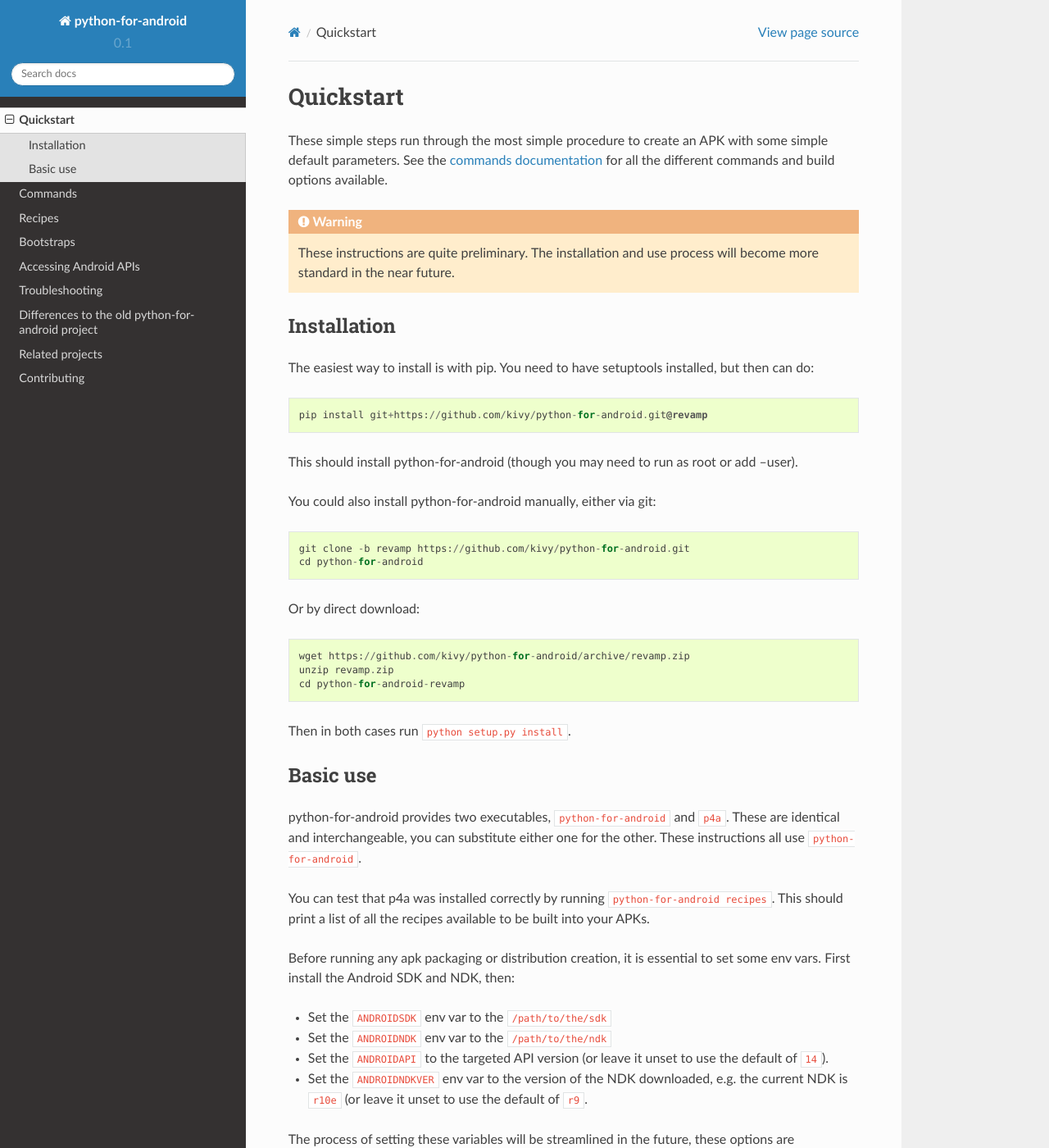
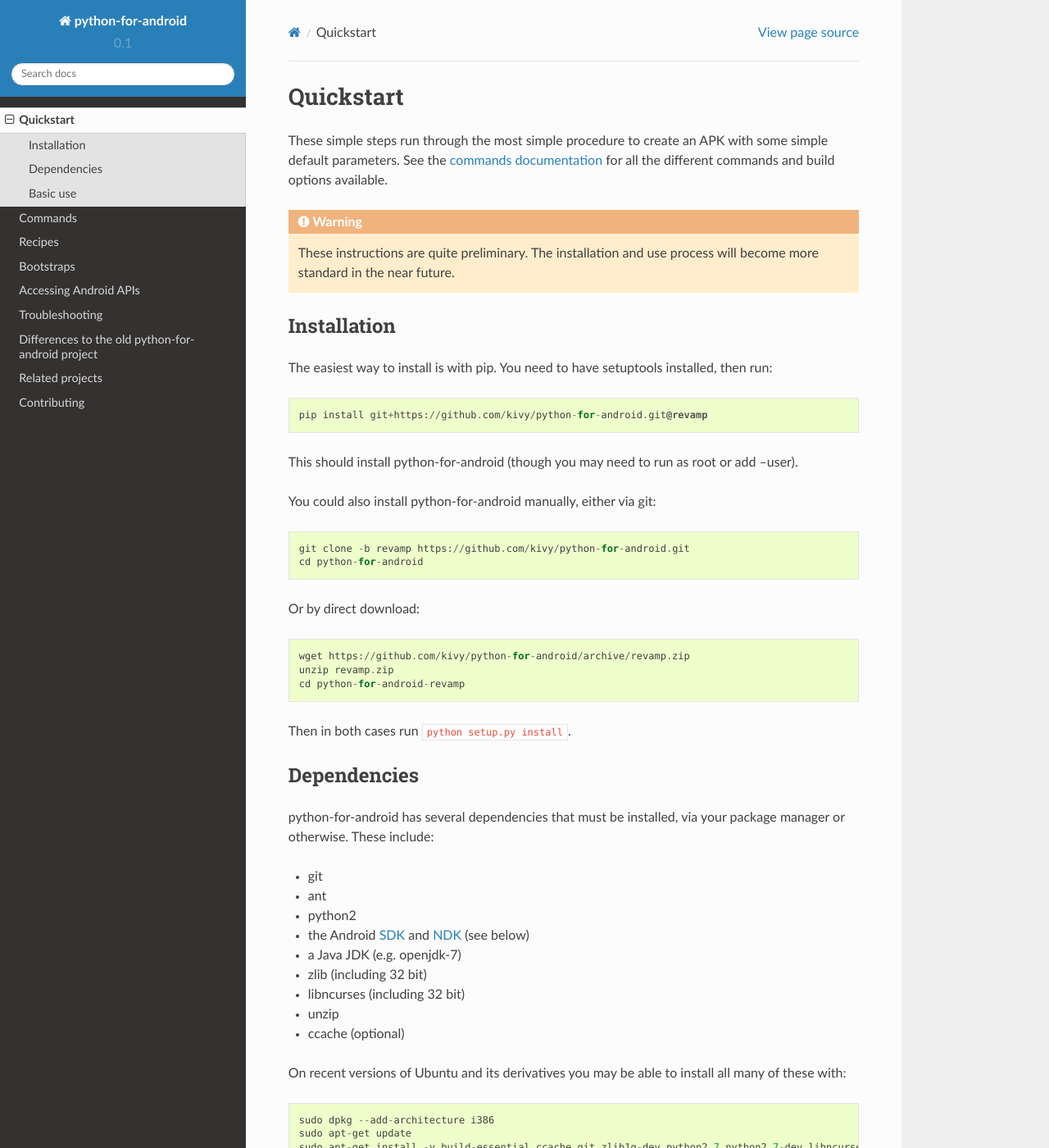
Before and after one commit to kivy/python-for-android, a Sphinx documentation site: the page built from doc/source/quickstart.rst, in a window 1280 px wide and 1400 px high. Shown: the whole window at 82% size. Built offline with Sphinx 7.4.7 and the Read the Docs theme 2.0.0, drawn with Linux system fonts in a browser that asks for light colours; pages that are not in the unit, such as notebooks, are missing from menus; some of the changed text lies outside the part shown.

Commit message:
Added some more install instructions

```diff
--- a/doc/source/quickstart.rst
+++ b/doc/source/quickstart.rst
@@ -15,7 +15,7 @@
 Installation
 ------------
 
-The easiest way to install is with pip. You need to have setuptools installed, but then can do::
+The easiest way to install is with pip. You need to have setuptools installed, then run::
 
   pip install git+https://github.com/kivy/python-for-android.git@revamp
 
@@ -34,6 +34,30 @@
 
 Then in both cases run ``python setup.py install``.
 
+Dependencies
+------------
+
+python-for-android has several dependencies that must be installed,
+via your package manager or otherwise. These include:
+
+- git
+- ant
+- python2
+- the Android `SDK <https://developer.android.com/sdk/index.html#Other>`_ and `NDK <https://developer.android.com/ndk/downloads/index.html>`_ (see below)
+- a Java JDK (e.g. openjdk-7)
+- zlib (including 32 bit)
+- libncurses (including 32 bit)
+- unzip
+- ccache (optional)
+
+On recent versions of Ubuntu and its derivatives you may be able to
+install all many of these with::
+
+    sudo dpkg --add-architecture i386
+    sudo apt-get update
+    sudo apt-get install -y build-essential ccache git zlib1g-dev python2.7 python2.7-dev libncurses5:i386 libstdc++6:i386 zlib1g:i386 openjdk-7-jdk unzip
+
+When installing
 
 Basic use
 ---------
@@ -48,7 +72,8 @@
 recipes available to be built into your APKs.
 
 Before running any apk packaging or distribution creation, it is
-essential to set some env vars. First install the Android SDK and NDK, then:
+essential to set some env vars. Make sure you have installed the
+Android SDK and NDK, then:
 
 - Set the ``ANDROIDSDK`` env var to the ``/path/to/the/sdk``
 - Set the ``ANDROIDNDK`` env var to the ``/path/to/the/ndk``
```
